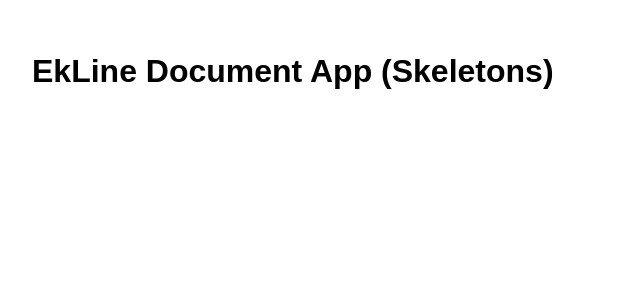
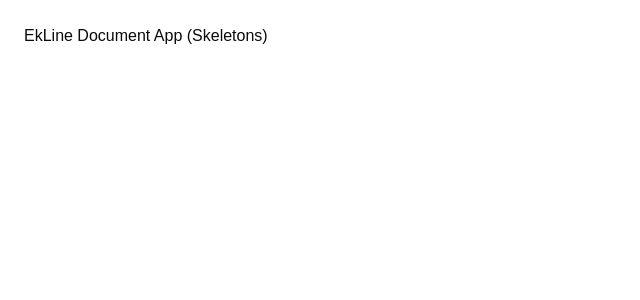
Before and after one commit to deepakpriyadarshi/fames, a React (Vite) app in the folder frontend/: page / in a window 1280 px wide. Shown: the top 300 px of the page, without its empty margins (0-640 px from the left). Built offline with nearby package versions, Linux system fonts and the light colour scheme.

Commit message:
Installed Tailwind & Shadcn UI

```diff
--- /dev/null
+++ b/frontend/postcss.config.js
@@ -0,0 +1,6 @@
+module.exports = {
+    plugins: {
+        tailwindcss: {},
+        autoprefixer: {},
+    },
+};
--- /dev/null
+++ b/frontend/src/index.css
@@ -0,0 +1,68 @@
+@tailwind base;
+@tailwind components;
+@tailwind utilities;
+
+@layer base {
+    :root {
+        --background: 0 0% 100%;
+        --foreground: 0 0% 3.9%;
+        --card: 0 0% 100%;
+        --card-foreground: 0 0% 3.9%;
+        --popover: 0 0% 100%;
+        --popover-foreground: 0 0% 3.9%;
+        --primary: 0 0% 9%;
+        --primary-foreground: 0 0% 98%;
+        --secondary: 0 0% 96.1%;
+        --secondary-foreground: 0 0% 9%;
+        --muted: 0 0% 96.1%;
+        --muted-foreground: 0 0% 45.1%;
+        --accent: 0 0% 96.1%;
+        --accent-foreground: 0 0% 9%;
+        --destructive: 0 84.2% 60.2%;
+        --destructive-foreground: 0 0% 98%;
+        --border: 0 0% 89.8%;
+        --input: 0 0% 89.8%;
+        --ring: 0 0% 3.9%;
+        --chart-1: 12 76% 61%;
+        --chart-2: 173 58% 39%;
+        --chart-3: 197 37% 24%;
+        --chart-4: 43 74% 66%;
+        --chart-5: 27 87% 67%;
+        --radius: 0.5rem;
+    }
+    .dark {
+        --background: 0 0% 3.9%;
+        --foreground: 0 0% 98%;
+        --card: 0 0% 3.9%;
+        --card-foreground: 0 0% 98%;
+        --popover: 0 0% 3.9%;
+        --popover-foreground: 0 0% 98%;
+        --primary: 0 0% 98%;
+        --primary-foreground: 0 0% 9%;
+        --secondary: 0 0% 14.9%;
+        --secondary-foreground: 0 0% 98%;
+        --muted: 0 0% 14.9%;
+        --muted-foreground: 0 0% 63.9%;
+        --accent: 0 0% 14.9%;
+        --accent-foreground: 0 0% 98%;
+        --destructive: 0 62.8% 30.6%;
+        --destructive-foreground: 0 0% 98%;
+        --border: 0 0% 14.9%;
+        --input: 0 0% 14.9%;
+        --ring: 0 0% 83.1%;
+        --chart-1: 220 70% 50%;
+        --chart-2: 160 60% 45%;
+        --chart-3: 30 80% 55%;
+        --chart-4: 280 65% 60%;
+        --chart-5: 340 75% 55%;
+    }
+}
+
+@layer base {
+    * {
+        @apply border-border;
+    }
+    body {
+        @apply bg-background text-foreground;
+    }
+}
--- /dev/null
+++ b/frontend/src/lib/utils.ts
@@ -0,0 +1,6 @@
+import { clsx, type ClassValue } from "clsx";
+import { twMerge } from "tailwind-merge";
+
+export function cn(...inputs: ClassValue[]) {
+    return twMerge(clsx(inputs));
+}
--- a/frontend/src/main.tsx
+++ b/frontend/src/main.tsx
@@ -1,6 +1,8 @@
 import React from "react";
 import ReactDOM from "react-dom/client";
 import { App } from "./App";
+
+import "./index.css";
 
 ReactDOM.createRoot(document.getElementById("root") as HTMLElement).render(
     <React.StrictMode>
--- /dev/null
+++ b/frontend/tailwind.config.js
@@ -0,0 +1,58 @@
+/** @type {import('tailwindcss').Config} */
+
+module.exports = {
+    darkMode: ["class"],
+    content: ["./index.html", "./src/**/*.{js,ts,jsx,tsx}"],
+    theme: {
+        extend: {
+            borderRadius: {
+                lg: "var(--radius)",
+                md: "calc(var(--radius) - 2px)",
+                sm: "calc(var(--radius) - 4px)",
+            },
+            colors: {
+                background: "hsl(var(--background))",
+                foreground: "hsl(var(--foreground))",
+                card: {
+                    DEFAULT: "hsl(var(--card))",
+                    foreground: "hsl(var(--card-foreground))",
+                },
+                popover: {
+                    DEFAULT: "hsl(var(--popover))",
+                    foreground: "hsl(var(--popover-foreground))",
+                },
+                primary: {
+                    DEFAULT: "hsl(var(--primary))",
+                    foreground: "hsl(var(--primary-foreground))",
+                },
+                secondary: {
+                    DEFAULT: "hsl(var(--secondary))",
+                    foreground: "hsl(var(--secondary-foreground))",
+                },
+                muted: {
+                    DEFAULT: "hsl(var(--muted))",
+                    foreground: "hsl(var(--muted-foreground))",
+                },
+                accent: {
+                    DEFAULT: "hsl(var(--accent))",
+                    foreground: "hsl(var(--accent-foreground))",
+                },
+                destructive: {
+                    DEFAULT: "hsl(var(--destructive))",
+                    foreground: "hsl(var(--destructive-foreground))",
+                },
+                border: "hsl(var(--border))",
+                input: "hsl(var(--input))",
+                ring: "hsl(var(--ring))",
+                chart: {
+                    1: "hsl(var(--chart-1))",
+                    2: "hsl(var(--chart-2))",
+                    3: "hsl(var(--chart-3))",
+                    4: "hsl(var(--chart-4))",
+                    5: "hsl(var(--chart-5))",
+                },
+            },
+        },
+    },
+    plugins: [require("tailwindcss-animate")],
+};
--- a/frontend/vite.config.ts
+++ b/frontend/vite.config.ts
@@ -1,5 +1,6 @@
 import { defineConfig } from "vite";
 import react from "@vitejs/plugin-react-swc";
+import path from "path";
 
 export default defineConfig({
     plugins: [react()],
@@ -7,4 +8,9 @@
         port: 3000,
         host: "0.0.0.0",
     },
+    resolve: {
+        alias: {
+            "@": path.resolve(__dirname, "src"),
+        },
+    },
 });
```
Also changed, not shown: frontend/package.json (+10 -1 lines), frontend/tsconfig.json (+6 -1 lines), frontend/components.json (added), 1 other file (tests, documents, lock files or other folders).
